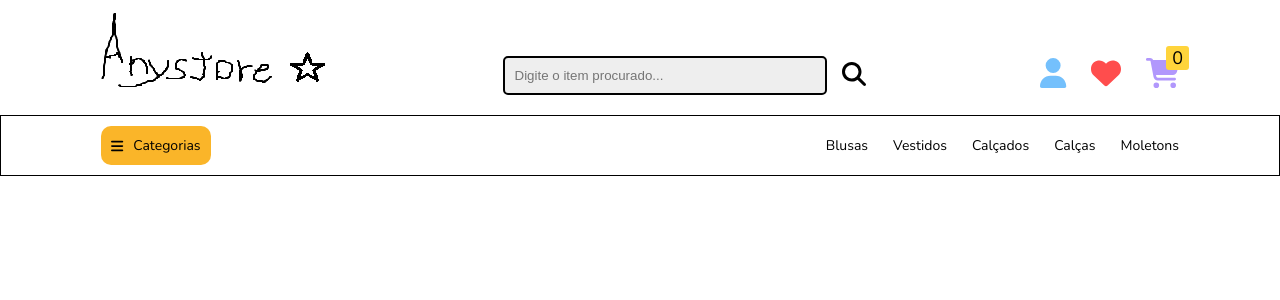
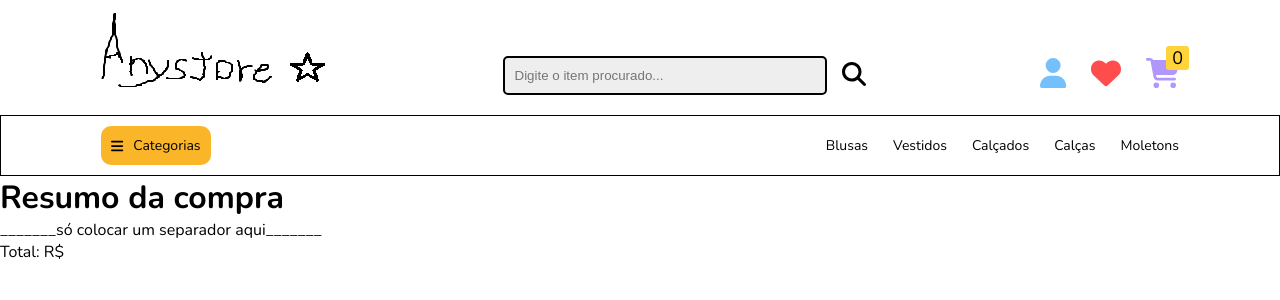
Before and after one commit to lulululluiza/any-store-pereira-moreira, a React (Create React App) app: page /cart in a window 1280 px wide. Shown: the top 300 px of the page. Built offline with nearby package versions, Linux system fonts and the light colour scheme.

Commit message:
Entrega 11 parcial

```diff
--- /dev/null
+++ b/src/components/CartCheckout/CartCheckout.jsx
@@ -0,0 +1,12 @@
+
+export default function CartCheckout(props) {
+  return (
+    <div class='CartCheckout'>
+      <h1>Resumo da compra</h1>
+      <div>_______só colocar um separador aqui_______</div>
+      <p>
+        Total: R$ <span></span>
+      </p>
+    </div>
+  )
+}
--- /dev/null
+++ b/src/components/CartItem/CartItem.jsx
@@ -0,0 +1,24 @@
+import "./CartItem.css";
+import ItemCount from "../ItemCount/ItemCount";
+
+//receives an array with 2 arrays: [0] = is the product's object and [1] is the quantity in number
+/*
+ { id: 1, title: 'Produto 1', description: 'Descrição 1', price: '20.20', categoryId: 1, stock: 2, pictureUrl: 'https://freemockupzone.com/wp-content/uploads/2022/06/Free-Packaging-Product-Box-Mockup.jpg' }
+*/
+export default function CartItem(props) {
+  return (
+    <div class="CartItem">
+      <div class="CartItemProduct">
+        <img class="CartItemProductImg" src={props[0].pictureUrl}></img>
+        <div class="CartItemProductInfos">
+          <h1>{props[0].title}</h1>
+          <div class="CartItemProductActions">
+            <button>Excluir</button>
+          </div>
+        </div>
+        <ItemCount />
+        <p>R$ valor totalll</p>
+      </div>
+    </div>
+  );
+}
--- a/src/components/ItemDetail/ItemDetail.jsx
+++ b/src/components/ItemDetail/ItemDetail.jsx
@@ -1,6 +1,6 @@
 import './ItemDetail.css'
 import ItemCount from '../ItemCount/ItemCount'
-import { useContext, useState } from 'react'
+import { useState } from 'react'
 import { NavLink } from 'react-router-dom'
 import { useCart } from '../../context/CartProvider'
 
--- a/src/components/ItemList/ItemList.jsx
+++ b/src/components/ItemList/ItemList.jsx
@@ -5,7 +5,7 @@ export default function ItemList(props) {
     return (
         <div className='ItemList'>
             {props.products.map(item => {
-                return(
+                return (
                     <Item
                         key={item.id}
                         {...item}
--- /dev/null
+++ b/src/pages/Cart/Cart.jsx
@@ -0,0 +1,24 @@
+import { useCart } from '../../context/CartProvider'
+import CartItem from '../../components/CartItem/CartItem'
+import CartCheckout from '../../components/CartCheckout/CartCheckout'
+
+export default function Cart() {
+
+  const { cart } = useCart()
+
+  const itensInCart = cart.map(item => {
+      return (
+          <CartItem
+              key={item[0].id}
+              {...item}
+          />
+      )
+    })
+
+  return (
+    <div>
+      { itensInCart }
+      <CartCheckout />
+    </div>
+  )
+}
--- a/src/pages/ItemDetailContainer/ItemDetailContainer.jsx
+++ b/src/pages/ItemDetailContainer/ItemDetailContainer.jsx
@@ -20,7 +20,7 @@ export default function ItemDetailContainer() {
                     { id: 5, title: 'Produto 5', description: 'Descrição 5', price: '20.20', categoryId: 5, stock: 6, pictureUrl: 'https://freemockupzone.com/wp-content/uploads/2022/06/Free-Packaging-Product-Box-Mockup.jpg' }
                 ]
             )
-        }, 2000)
+        }, 1000)
     })
 
     productsGet.then(response => {
--- a/src/pages/ItemListContainer/ItemListContainer.jsx
+++ b/src/pages/ItemListContainer/ItemListContainer.jsx
@@ -21,7 +21,7 @@ export default function ItemListContainer() {
                     { id: 5, title: 'Produto 5', description: 'Descrição 5', price: '20.20', categoryId: 5, stock: 6, pictureUrl: 'https://freemockupzone.com/wp-content/uploads/2022/06/Free-Packaging-Product-Box-Mockup.jpg' }
                 ]
             )
-        }, 2000)
+        }, 1000)
     })
 
     function categoryFilter(categoryId) {
--- a/src/router/index.jsx
+++ b/src/router/index.jsx
@@ -1,6 +1,7 @@
 import { Routes, Route } from "react-router-dom";
 import ItemListContainer from "../pages/ItemListContainer/ItemListContainer";
 import ItemDetailContainer from "../pages/ItemDetailContainer/ItemDetailContainer";
+import Cart from "../pages/Cart/Cart";
 
 export default function Router() {
     return (
@@ -20,6 +21,7 @@ export default function Router() {
                 <Route
                     exact
                     path="/cart"
+                    element={<Cart />}
                 />
             </Routes>
         </div>
```
Also changed, not shown: src/components/CartCheckout/CartCheckout.css (added), src/components/CartItem/CartItem.css (added), src/pages/Cart/Cart.css (added).
